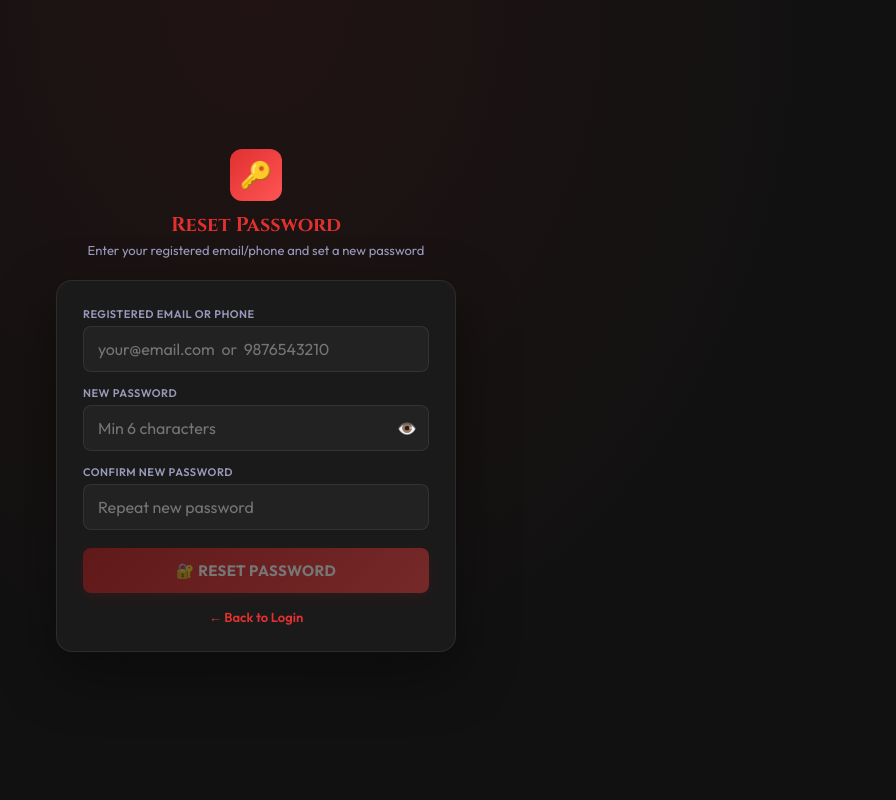
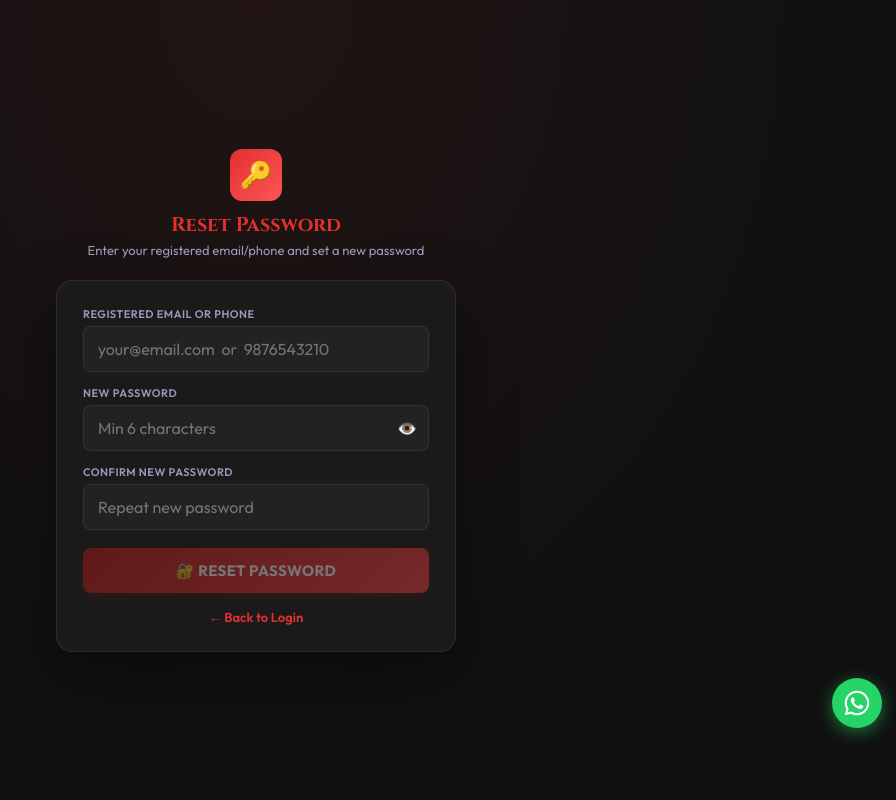
Before and after one commit to vivekjaiswal-007/SIGMA777, a React (Vite) app: page /forgot-password in a window 1280 px wide. Shown: the top 800 px of the page, without its empty margins (384-1280 px from the left). Built offline with nearby package versions, Linux system fonts and the light colour scheme; no server answers.

Commit message:
whatsapp floating button + deposit wa button

```diff
--- a/src/components/WhatsAppButton.jsx
+++ b/src/components/WhatsAppButton.jsx
@@ -1 +1,30 @@
-export default function WhatsAppButton() { return null }
+import React from 'react'
+
+const WA_NUMBER = '584167724805'
+const WA_URL = `https://wa.me/${WA_NUMBER}`
+
+export default function WhatsAppButton() {
+  return (
+    <a href={WA_URL} target="_blank" rel="noopener noreferrer"
+      style={{
+        position: 'fixed',
+        right: '14px',
+        bottom: 'calc(var(--bottom-nav-h, 58px) + 14px)',
+        zIndex: 999,
+        width: '50px',
+        height: '50px',
+        borderRadius: '50%',
+        background: '#25D366',
+        display: 'flex',
+        alignItems: 'center',
+        justifyContent: 'center',
+        boxShadow: '0 4px 16px rgba(37,211,102,0.5)',
+        textDecoration: 'none',
+      }}
+    >
+      <svg width="28" height="28" viewBox="0 0 32 32" fill="white">
+        <path d="M16 2C8.268 2 2 8.268 2 16c0 2.49.648 4.823 1.777 6.845L2 30l7.379-1.752A13.93 13.93 0 0016 30c7.732 0 14-6.268 14-14S23.732 2 16 2zm0 25.6a11.55 11.55 0 01-5.89-1.607l-.422-.252-4.378 1.04 1.077-4.267-.277-.438A11.554 11.554 0 014.4 16C4.4 9.593 9.593 4.4 16 4.4S27.6 9.593 27.6 16 22.407 27.6 16 27.6zm6.34-8.64c-.347-.174-2.055-1.013-2.374-1.129-.319-.116-.551-.174-.783.174-.232.347-.9 1.129-1.103 1.361-.203.232-.406.26-.753.087-.347-.174-1.464-.54-2.789-1.72-1.031-.919-1.727-2.054-1.93-2.4-.203-.348-.022-.535.152-.708.157-.155.347-.406.521-.608.174-.203.232-.348.347-.58.116-.232.058-.435-.029-.608-.087-.174-.783-1.888-1.073-2.587-.283-.68-.57-.587-.783-.598l-.666-.012c-.232 0-.608.087-.927.435-.319.347-1.218 1.19-1.218 2.903s1.247 3.365 1.42 3.597c.174.232 2.453 3.745 5.943 5.252.831.359 1.479.573 1.985.733.834.265 1.594.228 2.194.138.669-.1 2.055-.84 2.346-1.651.29-.812.29-1.508.203-1.651-.086-.145-.318-.232-.666-.406z"/>
+      </svg>
+    </a>
+  )
+}
--- a/src/pages/AccountPage.jsx
+++ b/src/pages/AccountPage.jsx
@@ -131,7 +131,7 @@ function DepositWithdraw({ balance }) {
           )}
 
           {/* Instructions */}
-          <div style={{ background:'#f0f7f0',border:'1px solid #c8e6c9',borderRadius:'10px',padding:'14px' }}>
+          <div style={{ background:'#f0f7f0',border:'1px solid #c8e6c9',borderRadius:'10px',padding:'14px',marginBottom:'12px' }}>
             <div style={{ fontWeight:'800',color:'#1e7d32',fontSize:'13px',marginBottom:'10px',letterSpacing:'0.3px' }}>📋 HOW TO DEPOSIT</div>
             {[
               { n:'1', text:'Scan the QR code above and complete the payment. Take a screenshot of your payment confirmation immediately.' },
@@ -144,6 +144,15 @@ function DepositWithdraw({ balance }) {
               </div>
             ))}
           </div>
+
+          {/* WhatsApp Button */}
+          <a href="https://wa.me/584167724805" target="_blank" rel="noopener noreferrer"
+            style={{ display:'flex',alignItems:'center',justifyContent:'center',gap:'10px',width:'100%',padding:'14px',background:'#25D366',border:'none',borderRadius:'10px',color:'#fff',fontWeight:'800',fontSize:'15px',textDecoration:'none',boxShadow:'0 4px 14px rgba(37,211,102,0.4)' }}>
+            <svg width="22" height="22" viewBox="0 0 32 32" fill="white">
+              <path d="M16 2C8.268 2 2 8.268 2 16c0 2.49.648 4.823 1.777 6.845L2 30l7.379-1.752A13.93 13.93 0 0016 30c7.732 0 14-6.268 14-14S23.732 2 16 2zm0 25.6a11.55 11.55 0 01-5.89-1.607l-.422-.252-4.378 1.04 1.077-4.267-.277-.438A11.554 11.554 0 014.4 16C4.4 9.593 9.593 4.4 16 4.4S27.6 9.593 27.6 16 22.407 27.6 16 27.6zm6.34-8.64c-.347-.174-2.055-1.013-2.374-1.129-.319-.116-.551-.174-.783.174-.232.347-.9 1.129-1.103 1.361-.203.232-.406.26-.753.087-.347-.174-1.464-.54-2.789-1.72-1.031-.919-1.727-2.054-1.93-2.4-.203-.348-.022-.535.152-.708.157-.155.347-.406.521-.608.174-.203.232-.348.347-.58.116-.232.058-.435-.029-.608-.087-.174-.783-1.888-1.073-2.587-.283-.68-.57-.587-.783-.598l-.666-.012c-.232 0-.608.087-.927.435-.319.347-1.218 1.19-1.218 2.903s1.247 3.365 1.42 3.597c.174.232 2.453 3.745 5.943 5.252.831.359 1.479.573 1.985.733.834.265 1.594.228 2.194.138.669-.1 2.055-.84 2.346-1.651.29-.812.29-1.508.203-1.651-.086-.145-.318-.232-.666-.406z"/>
+            </svg>
+            Send Screenshot on WhatsApp
+          </a>
         </div>
       )}
 
```
